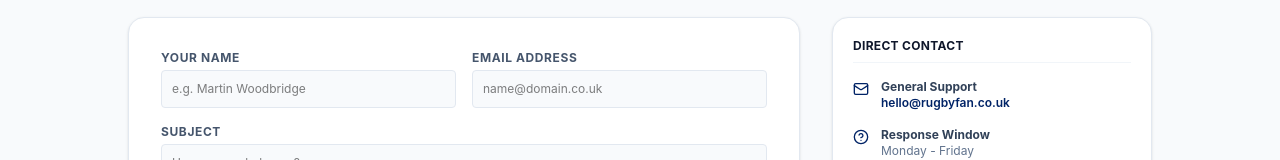
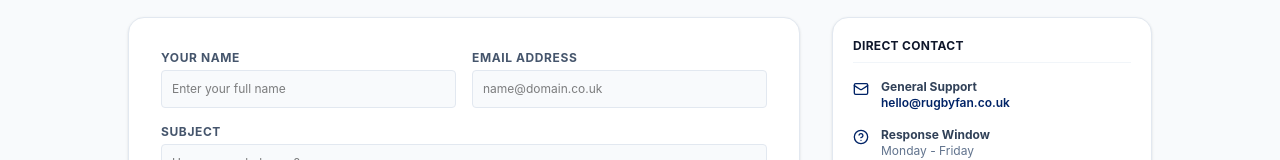
Before and after one commit to woodbridgemartin-create/Rugby-Fan-Commercial-Network, a React (Vite) app: page /contact in a window 1280 px wide. Shown: the part 304-464 px from the top of the page. Built offline with nearby package versions, Linux system fonts and the light colour scheme; no server answers.

Commit message:
Update ContactPage.tsx

```diff
--- a/src/pages/ContactPage.tsx
+++ b/src/pages/ContactPage.tsx
@@ -109,7 +109,7 @@ export default function ContactPage() {
                       value={formData.name}
                       onChange={(e) => setFormData({...formData, name: e.target.value})}
                       className="w-full p-2.5 bg-slate-50 border border-slate-200 rounded text-xs focus:outline-none focus:border-[#002366]"
-                      placeholder="e.g. Martin Woodbridge"
+                      placeholder="Enter your full name"
                     />
                   </div>
                   <div className="space-y-1">
```
